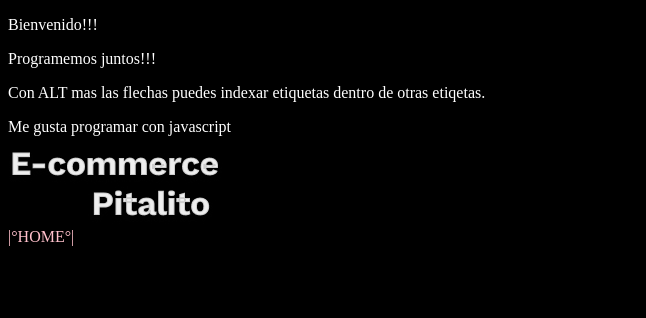
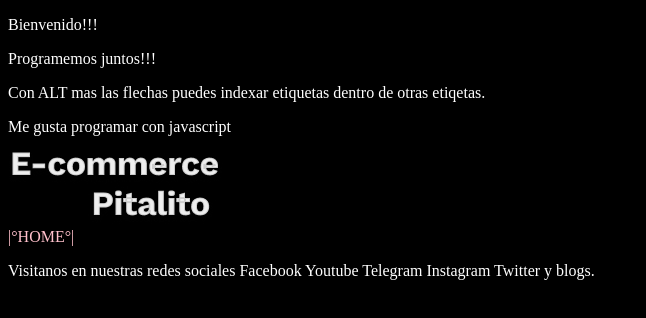
Before and after one commit to juadvargasvar/Megahyperbog, a plain HTML site: page index.html in a window 1280 px wide. Shown: the whole page, without its empty margins (0-646 px from the left). Drawn offline with Linux system fonts and the light colour scheme.

Commit message:
In this commit add paragraph of Social Media
Redes sociales como Facebook Youtube Telegram Instagram Twitter

```diff
--- a/index.html
+++ b/index.html
@@ -30,6 +30,10 @@
         <a href="home.html" class="link_home"> |°HOME°|</a>
     </div>
 
+    <div>
+        <p> Visitanos en nuestras redes sociales Facebook Youtube Telegram Instagram Twitter y blogs. </p>
+    </div>
+
 
 
 </body>
```
